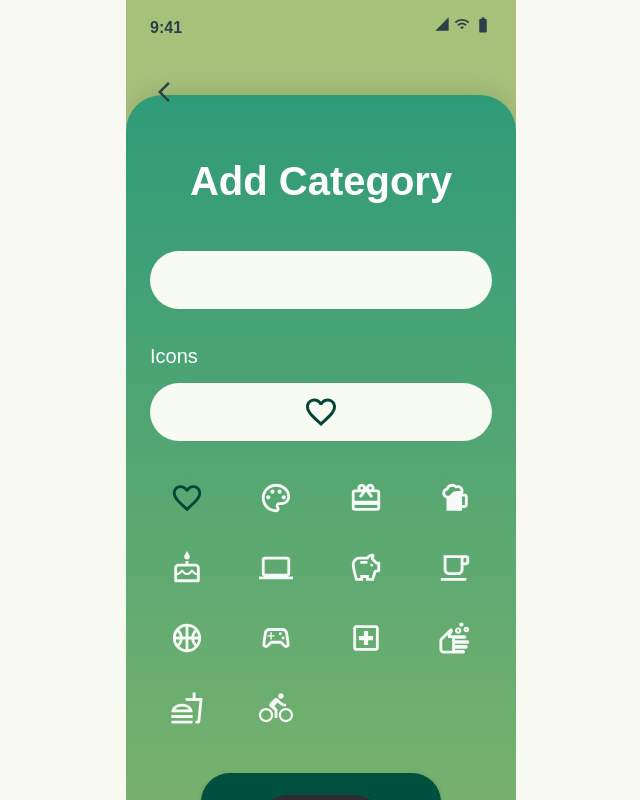
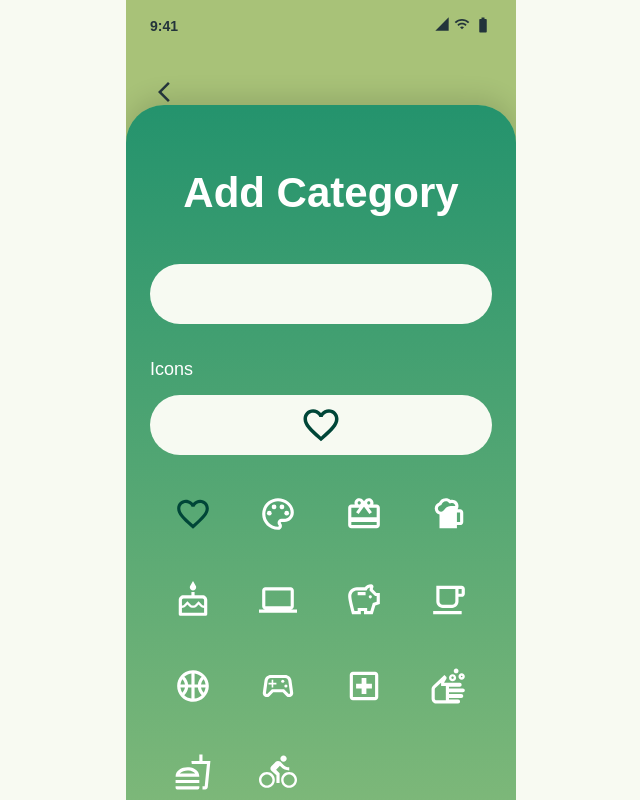
Before and after one commit to G4-Expense-Tracker/4G-Expense-Tracker, a React (Vite) app in the folder canopy-FRONTEND/: page /category/add in a window 1280 px wide. Shown: the whole page, without its empty margins (319-959 px from the left). Built offline with nearby package versions, Linux system fonts and the light colour scheme.

Commit message:
changed the colour coding functionalities

```diff
--- a/canopy-FRONTEND/src/components/category/AddCategoryPage.jsx
+++ b/canopy-FRONTEND/src/components/category/AddCategoryPage.jsx
@@ -1,4 +1,5 @@
 import { useState } from "react";
+
 import {
   Box,
   Typography,
@@ -7,10 +8,14 @@ import {
   Button,
 } from "@mui/material";
 
-import ArrowBackIosNewIcon from "@mui/icons-material/ArrowBackIosNew";
-import SignalCellular4BarIcon from "@mui/icons-material/SignalCellular4Bar";
-import WifiIcon from "@mui/icons-material/Wifi";
-import BatteryFullIcon from "@mui/icons-material/BatteryFull";
+import {
+  SignalCellular4Bar,
+  Wifi,
+  BatteryFull,
+  ArrowBackIosNew,
+  ChevronLeft,
+  ChevronRight,
+} from "@mui/icons-material";
 
 import FavoriteBorderIcon from "@mui/icons-material/FavoriteBorder";
 import PaletteOutlinedIcon from "@mui/icons-material/PaletteOutlined";
@@ -26,14 +31,14 @@ import LocalHospitalOutlinedIcon from "@mui/icons-material/LocalHospitalOutlined
 import SoapOutlinedIcon from "@mui/icons-material/SoapOutlined";
 import FastfoodOutlinedIcon from "@mui/icons-material/FastfoodOutlined";
 import DirectionsBikeOutlinedIcon from "@mui/icons-material/DirectionsBikeOutlined";
-import KeyboardArrowLeftIcon from "@mui/icons-material/KeyboardArrowLeft";
-import KeyboardArrowRightIcon from "@mui/icons-material/KeyboardArrowRight";
 
 import { useNavigate } from "react-router-dom";
 
 export default function AddCategoryPage() {
   const navigate = useNavigate();
-  const [selectedIcon, setSelectedIcon] = useState(FavoriteBorderIcon);
+
+  const [selectedIcon, setSelectedIcon] =
+    useState(FavoriteBorderIcon);
 
   const icons = [
     FavoriteBorderIcon,
@@ -61,66 +66,68 @@ export default function AddCategoryPage() {
         maxWidth: 390,
         minHeight: "100svh",
         mx: "auto",
-        bgcolor: "#a7c17b",
+        bgcolor: "#a8c278",
         position: "relative",
         overflow: "hidden",
       }}
     >
-      {/* Status bar */}
+      {/* STATUS BAR */}
       <Box
         sx={{
           display: "flex",
           justifyContent: "space-between",
           px: 3,
           pt: 2,
-          color: "#2d3f49",
+          color: "#23343b",
         }}
       >
-        <Typography sx={{ fontWeight: 700 }}>9:41</Typography>
+        <Typography sx={{ fontWeight: 700, fontSize: 14 }}>
+          9:41
+        </Typography>
 
         <Box sx={{ display: "flex", gap: 0.5 }}>
-          <SignalCellular4BarIcon sx={{ fontSize: 16 }} />
-          <WifiIcon sx={{ fontSize: 16 }} />
-          <BatteryFullIcon sx={{ fontSize: 18 }} />
+          <SignalCellular4Bar sx={{ fontSize: 16 }} />
+          <Wifi sx={{ fontSize: 16 }} />
+          <BatteryFull sx={{ fontSize: 18 }} />
         </Box>
       </Box>
 
-      {/* Back button */}
+      {/* BACK BUTTON */}
       <IconButton
         onClick={() => navigate("/category")}
         sx={{
           position: "absolute",
           top: 72,
           left: 18,
-          color: "#2d3f49",
-          zIndex: 3,
+          color: "#23343b",
+          zIndex: 5,
         }}
       >
-        <ArrowBackIosNewIcon />
+        <ArrowBackIosNew />
       </IconButton>
 
-      {/* Main card */}
+      {/* MAIN GREEN PANEL */}
       <Box
         sx={{
           position: "absolute",
-          top: 95,
-          left: 0,
+          top: 105,
           width: "100%",
-          minHeight: "calc(100svh - 95px)",
+          minHeight: "calc(100svh - 105px)",
+          borderTopLeftRadius: 38,
+          borderTopRightRadius: 38,
           px: 3,
           pt: 7,
-          pb: 4,
-          borderTopLeftRadius: 36,
-          borderTopRightRadius: 36,
+          pb: 5,
           background:
-            "linear-gradient(180deg, #2f9b78 0%, #7db36d 100%)",
-          boxShadow: "0 -8px 20px rgba(0,0,0,0.08)",
+            "linear-gradient(180deg, #24936d 0%, #9bc47d 100%)",
+          boxShadow: "0px -8px 24px rgba(0,0,0,0.12)",
         }}
       >
+        {/* TITLE */}
         <Typography
           sx={{
             color: "white",
-            fontSize: 40,
+            fontSize: 42,
             fontWeight: 800,
             textAlign: "center",
             mb: 5,
@@ -129,53 +136,63 @@ export default function AddCategoryPage() {
           Add Category
         </Typography>
 
+        {/* CATEGORY INPUT */}
         <TextField
           fullWidth
           variant="outlined"
           sx={{
             mb: 4,
             "& .MuiOutlinedInput-root": {
-              height: 58,
+              height: 60,
               borderRadius: 10,
-              bgcolor: "#f8fbf2",
-              "& fieldset": { border: "none" },
+              bgcolor: "#f7faf2",
+              "& fieldset": {
+                border: "none",
+              },
             },
           }}
         />
 
+        {/* ICONS TITLE */}
         <Typography
           sx={{
             color: "white",
-            fontSize: 20,
+            fontSize: 18,
             mb: 1.5,
           }}
         >
           Icons
         </Typography>
 
+        {/* SELECTED ICON */}
         <Box
           sx={{
             width: "100%",
-            height: 58,
+            height: 60,
             borderRadius: 10,
-            bgcolor: "#f8fbf2",
+            bgcolor: "#f7faf2",
             display: "flex",
+            alignItems: "center",
             justifyContent: "center",
-            alignItems: "center",
             mb: 4,
           }}
         >
-          <SelectedIcon sx={{ fontSize: 36, color: "#004638" }} />
+          <SelectedIcon
+            sx={{
+              fontSize: 42,
+              color: "#004638",
+            }}
+          />
         </Box>
 
-        {/* Icon grid */}
+        {/* ICON GRID */}
         <Box
           sx={{
             display: "grid",
             gridTemplateColumns: "repeat(4, 1fr)",
-            rowGap: 2.5,
-            columnGap: 2,
-            mb: 5,
+            justifyItems: "center",
+            rowGap: 4,
+            mb: 6,
           }}
         >
           {icons.map((Icon, index) => (
@@ -184,57 +201,66 @@ export default function AddCategoryPage() {
               onClick={() => setSelectedIcon(() => Icon)}
               sx={{
                 color:
-                  selectedIcon === Icon ? "#004638" : "rgba(255,255,255,0.95)",
+                  selectedIcon === Icon
+                    ? "#004638"
+                    : "white",
               }}
             >
-              <Icon sx={{ fontSize: 34 }} />
+              <Icon sx={{ fontSize: 38 }} />
             </IconButton>
           ))}
         </Box>
 
+        {/* SAVE BUTTON */}
         <Button
           fullWidth
-          variant="contained"
           onClick={() => navigate("/category")}
           sx={{
-            width: "70%",
+            width: "72%",
             height: 58,
             mx: "auto",
             display: "block",
-            borderRadius: 8,
-            bgcolor: "#00503f",
+            borderRadius: 10,
+            bgcolor: "#004638",
             color: "white",
-            fontSize: 24,
+            fontSize: 22,
             fontWeight: 800,
             textTransform: "none",
+            boxShadow: "0px 10px 18px rgba(0,0,0,0.18)",
             "&:hover": {
-              bgcolor: "#003f32",
+              bgcolor: "#00352d",
             },
           }}
         >
           Save
         </Button>
 
-        {/* Bottom arrows */}
+        {/* BOTTOM NAVIGATION */}
         <Box
           sx={{
-            position: "absolute",
-            bottom: 16,
-            left: "50%",
-            transform: "translateX(-50%)",
             width: 120,
-            height: 52,
+            height: 56,
+            bgcolor: "#2f2f2f",
             borderRadius: 5,
-            bgcolor: "#2d2d2d",
+            mx: "auto",
+            mt: 5,
             display: "flex",
             alignItems: "center",
             justifyContent: "space-around",
-            color: "white",
+            boxShadow: "0px 10px 20px rgba(0,0,0,0.25)",
           }}
         >
-          <KeyboardArrowLeftIcon />
-          <Box sx={{ width: "1px", height: 32, bgcolor: "#555" }} />
-          <KeyboardArrowRightIcon />
+          <ChevronLeft sx={{ color: "white" }} />
+
+          <Box
+            sx={{
+              width: 1,
+              height: 30,
+              bgcolor: "#555",
+            }}
+          />
+
+          <ChevronRight sx={{ color: "white" }} />
         </Box>
       </Box>
     </Box>
```
